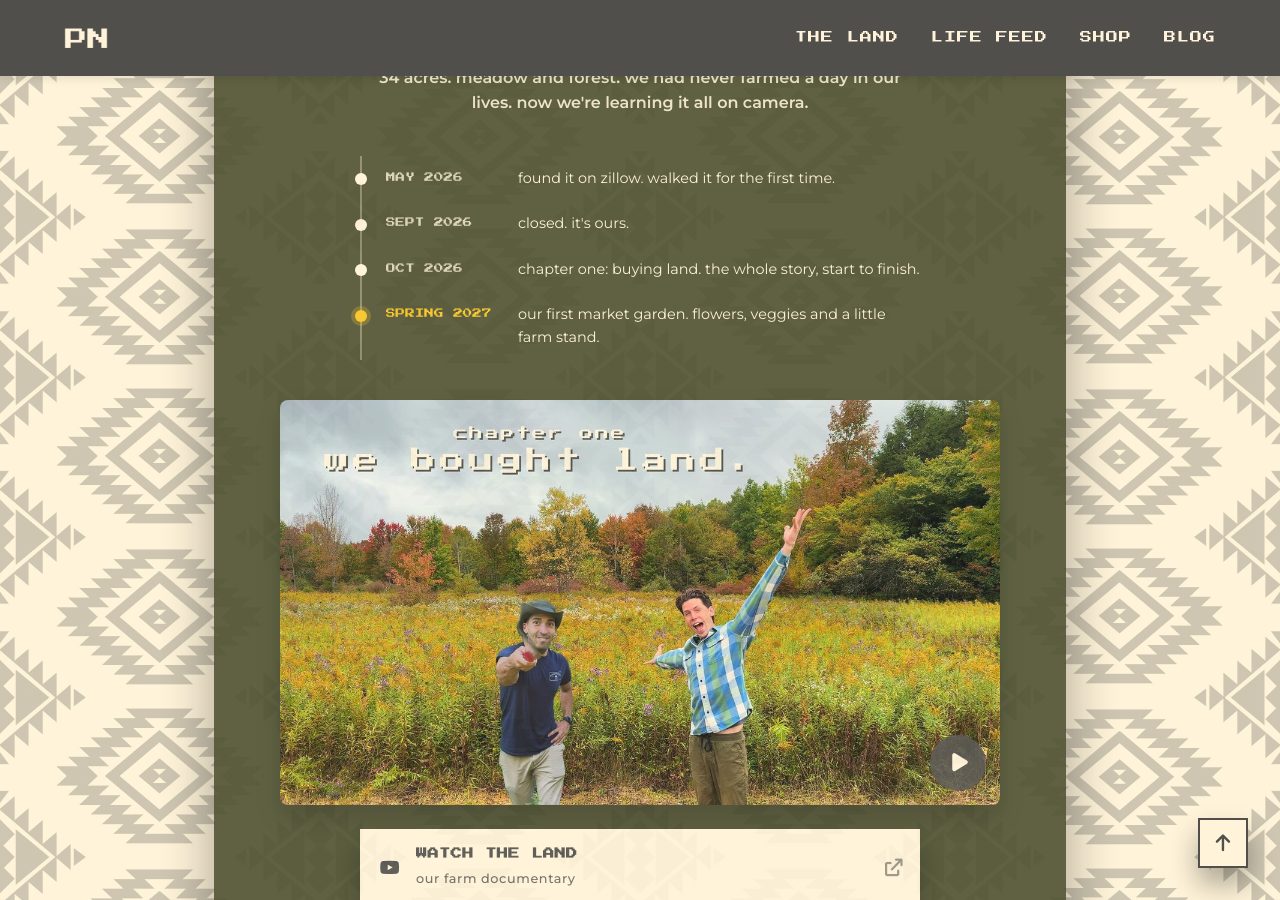
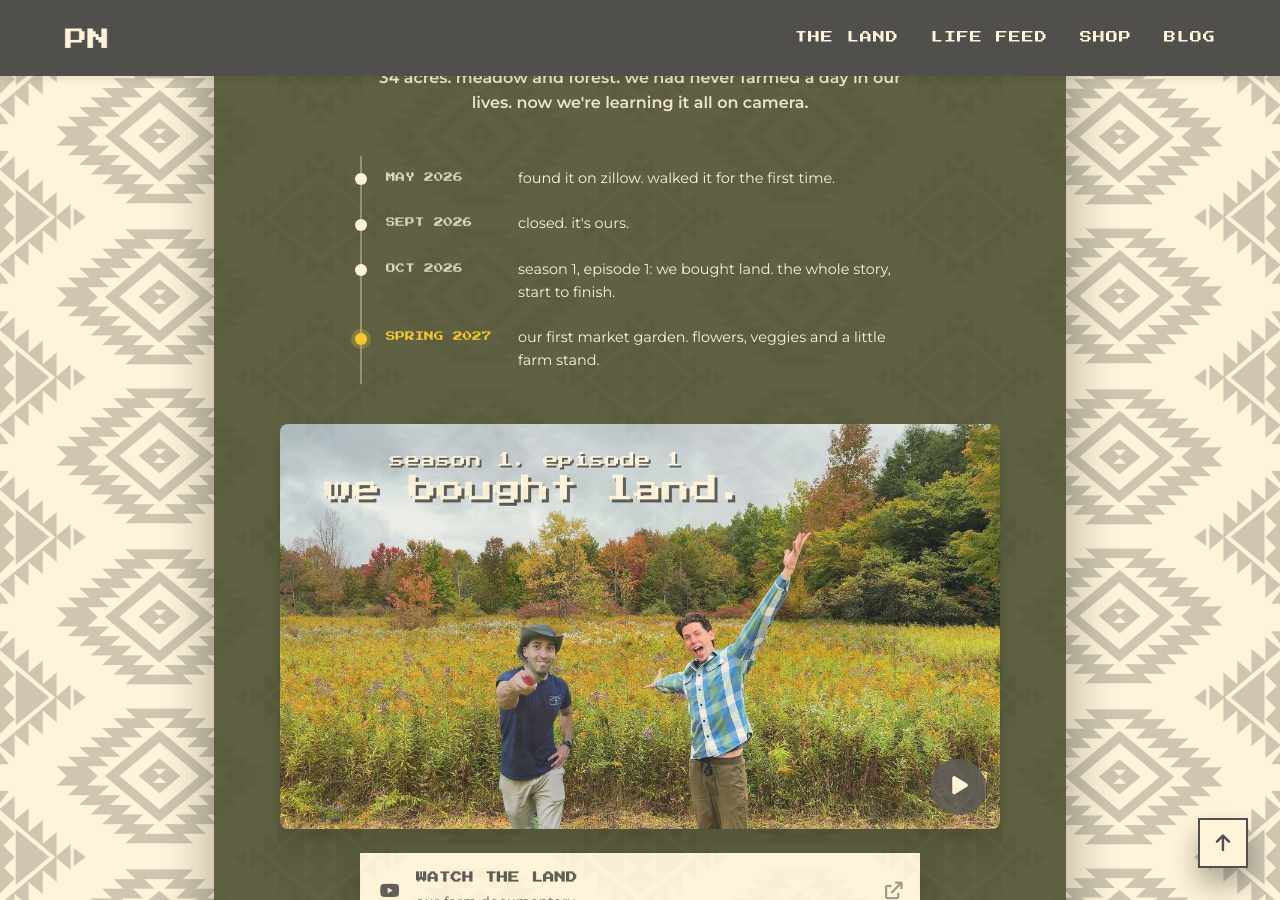
Before and after one commit to chadriley722/pneuma-nomads, a Jekyll site: the page index.html, which Jekyll copies as it is, in a window 1280 px wide and 900 px high, scrolled down 1063 px. Built offline with Jekyll 4.4.1, drawn with Linux system fonts in a browser that asks for light colours.

Commit message:
Rename chapter one to season 1, episode 1 with new thumbnail
Co-Authored-By: Claude Opus 5.5 <noreply@anthropic.com>
Claude-Session: https://claude.ai/code/session_01SCPPB6BxKgb8YsUoPPGqdD

```diff
--- a/index.html
+++ b/index.html
@@ -117,11 +117,11 @@
       <ol class="land-steps">
         <li class="done"><span class="land-when">may 2026</span><span class="land-what">found it on zillow. walked it for the first time.</span></li>
         <li class="done"><span class="land-when">sept 2026</span><span class="land-what">closed. it's ours.</span></li>
-        <li class="done"><span class="land-when">oct 2026</span><span class="land-what">chapter one: buying land. the whole story, start to finish.</span></li>
+        <li class="done"><span class="land-when">oct 2026</span><span class="land-what">season 1, episode 1: we bought land. the whole story, start to finish.</span></li>
         <li class="next"><span class="land-when">spring 2027</span><span class="land-what">our first market garden. flowers, veggies and a little farm stand.</span></li>
       </ol>
       <a class="doc-thumb" href="https://www.youtube.com/@sameoldsamsara/videos" target="_blank" rel="noopener noreferrer">
-        <img src="images/chapter-one-thumb.jpg" alt="Chapter One: Buying Land, Chad and Daniel on their land" width="1200" height="675" loading="lazy">
+        <img src="images/episode-one-thumb.jpg" alt="Season 1, Episode 1: We Bought Land. Chad and Daniel on their land" width="1200" height="675" loading="lazy">
         <span class="doc-play" aria-hidden="true"><i class="fa-solid fa-play"></i></span>
       </a>
       <div class="linktree">
```
Also changed, not shown: images/chapter-one-thumb.jpg (deleted), images/episode-one-thumb.jpg (added).
